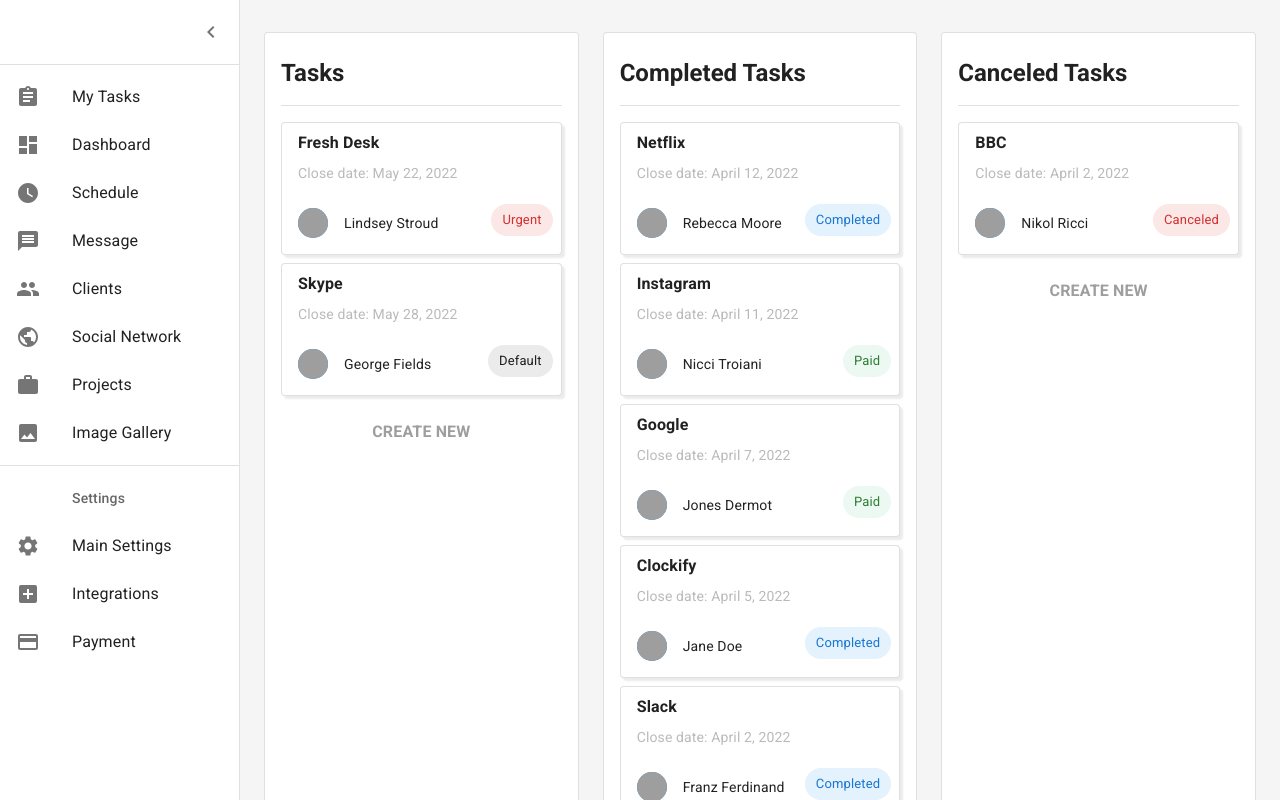
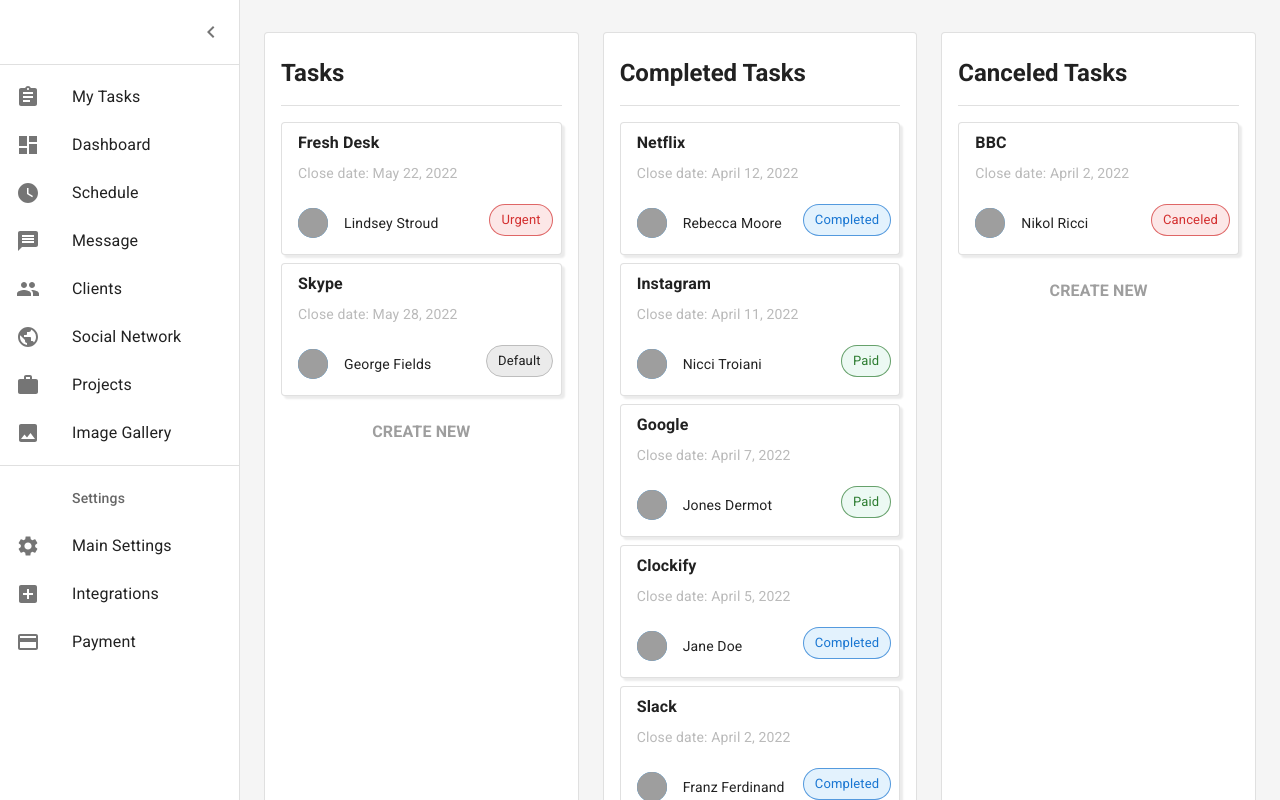
Before and after one commit to IgnazMaula/task-management, a React (Create React App) app: page / in a window 1280 px wide. Built offline with nearby package versions, Linux system fonts and the light colour scheme; grey boxes are pictures that could not be loaded.

Commit message:
MUI1-6 reduce repitition

```diff
--- a/src/Page/TaskPage.tsx
+++ b/src/Page/TaskPage.tsx
@@ -43,7 +43,6 @@
                 >
                     <Container maxWidth='lg' sx={{ mt: 4, mb: 4 }}>
                         <Grid container spacing={3}>
-                            {/* Chart */}
                             <Grid item xs={12} md={4} lg={4}>
                                 <Paper
                                     variant='outlined'
@@ -65,7 +64,6 @@
                                     </Typography>
                                 </Paper>
                             </Grid>
-                            {/* Recent Deposits */}
                             <Grid item xs={12} md={4} lg={4}>
                                 <Paper
                                     variant='outlined'
--- a/src/components/Task.tsx
+++ b/src/components/Task.tsx
@@ -1,51 +1,16 @@
 import * as React from 'react';
 import Link from '@mui/material/Link';
 import Typography from '@mui/material/Typography';
-import Title from './Title';
 import Card from '@mui/material/Card';
 import CardActions from '@mui/material/CardActions';
 import CardHeader from '@mui/material/CardHeader';
 import CardContent from '@mui/material/CardContent';
 import Avatar from '@mui/material/Avatar';
 import Chip from '@mui/material/Chip';
+import { TaskProps } from '../interface';
+import { statuses } from '../const';
 
-interface Props {
-    title: string;
-    closeDate: string;
-    name: string;
-    status: string;
-}
-export default function Task({ title, closeDate, name, status }: Props) {
-    const statusColor = (status: string) => {
-        if (status === 'Default') {
-            return 'default';
-        } else if (status === 'Urgent') {
-            return 'error';
-        } else if (status === 'Canceled') {
-            return 'error';
-        } else if (status === 'Completed') {
-            return 'primary';
-        } else if (status === 'Paid') {
-            return 'success';
-        } else {
-            return 'default';
-        }
-    };
-    const statusBackgroundColor = (status: string) => {
-        if (status === 'Default') {
-            return '#EBEBEB';
-        } else if (status === 'Urgent') {
-            return '#FCE7E7';
-        } else if (status === 'Canceled') {
-            return '#FCE7E7';
-        } else if (status === 'Completed') {
-            return '#E3F2FD';
-        } else if (status === 'Paid') {
-            return '#ECF9F3';
-        } else {
-            return '#EBEBEB';
-        }
-    };
+export default function Task({ title, closeDate, name, status }: TaskProps) {
     return (
         <React.Fragment>
             <Card variant='outlined' sx={{ marginBottom: 1, boxShadow: '3px 3px 2px #EBEBEB' }}>
@@ -54,7 +19,6 @@
                     <Typography color={'#bababa'} fontSize={14}>
                         Close date: {closeDate}
                     </Typography>
-                    {/* <Chip label='Chip Filled' /> */}
                 </CardContent>
                 <CardHeader
                     sx={{ paddingY: 2 }}
@@ -63,9 +27,9 @@
                     action={
                         <Chip
                             label={status}
-                            color={statusColor(status)}
+                            color={statuses[status].color}
                             variant='outlined'
-                            sx={{ backgroundColor: statusBackgroundColor(status), border: 'none' }}
+                            sx={{ backgroundColor: statuses[status].backgroundColor }}
                         />
                     }
                 />
--- /dev/null
+++ b/src/const.tsx
@@ -0,0 +1,31 @@
+// This repetition is unavoidable since color property in Chip component can't just accept regular string
+interface Statuses {
+    Default: {
+        color: 'default' | 'error' | 'primary' | 'success' | 'secondary' | 'info' | 'warning' | undefined;
+        backgroundColor: string;
+    };
+    Urgent: {
+        color: 'default' | 'error' | 'primary' | 'success' | 'secondary' | 'info' | 'warning' | undefined;
+        backgroundColor: string;
+    };
+    Canceled: {
+        color: 'default' | 'error' | 'primary' | 'success' | 'secondary' | 'info' | 'warning' | undefined;
+        backgroundColor: string;
+    };
+    Completed: {
+        color: 'default' | 'error' | 'primary' | 'success' | 'secondary' | 'info' | 'warning' | undefined;
+        backgroundColor: string;
+    };
+    Paid: {
+        color: 'default' | 'error' | 'primary' | 'success' | 'secondary' | 'info' | 'warning' | undefined;
+        backgroundColor: string;
+    };
+}
+
+export const statuses: Statuses = {
+    Default: { color: 'default', backgroundColor: '#EBEBEB' },
+    Urgent: { color: 'error', backgroundColor: '#FCE7E7' },
+    Canceled: { color: 'error', backgroundColor: '#FCE7E7' },
+    Completed: { color: 'primary', backgroundColor: '#E3F2FD' },
+    Paid: { color: 'success', backgroundColor: '#ECF9F3' },
+};
--- /dev/null
+++ b/src/interface.ts
@@ -0,0 +1,14 @@
+// Props
+
+export interface SideBarProps {
+    open: boolean;
+    setOpen: any;
+    toggleDrawer: () => void;
+}
+
+export interface TaskProps {
+    title: string;
+    closeDate: string;
+    name: string;
+    status: 'Default' | 'Urgent' | 'Canceled' | 'Completed' | 'Paid';
+}
```
Also changed, not shown: src/components/Sidebar.tsx (+2 -6 lines), src/components/Title.tsx (deleted, +0 -14 lines).
